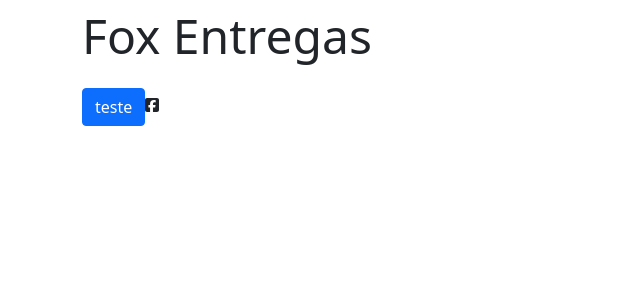
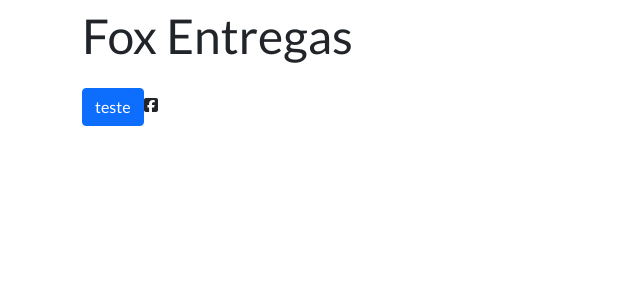
Before and after one commit to danilobrun/PJ4-5-FOX-ENTREGAS, a React (Create React App) app in the folder front-end/: page / in a window 1280 px wide. Shown: the top 300 px of the page, without its empty margins (0-640 px from the left). Built offline with nearby package versions, Linux system fonts and the light colour scheme.

Commit message:
adiciona font google fonts e cria nosso globalstyle para usar no body

```diff
--- a/front-end/public/index.html
+++ b/front-end/public/index.html
@@ -19,6 +19,9 @@
       Learn how to configure a non-root public URL by running `npm run build`.
     -->
     <title>Fox Entregas</title>
+    <link rel="preconnect" href="https://fonts.googleapis.com">
+    <link rel="preconnect" href="https://fonts.gstatic.com" crossorigin>
+    <link href="https://fonts.googleapis.com/css2?family=Lato:wght@400;700&display=swap" rel="stylesheet">
   </head>
   <body>
     <noscript>You need to enable JavaScript to run this app.</noscript>
--- /dev/null
+++ b/front-end/src/assets/css/global.ts
@@ -0,0 +1,7 @@
+import { createGlobalStyle } from "styled-components";
+
+export const GlobalStyle = createGlobalStyle`
+    body {
+        font-family: 'Lato', sans-serif;
+    }
+`
--- a/front-end/src/index.tsx
+++ b/front-end/src/index.tsx
@@ -5,6 +5,7 @@
 import 'react-toastify/dist/ReactToastify.css';
 import { BrowserRouter } from 'react-router-dom';
 import { ToastContainer } from 'react-toastify';
+import { GlobalStyle } from './assets/css/global';
 
 const root = ReactDOM.createRoot(
   document.getElementById('root') as HTMLElement
@@ -12,6 +13,7 @@
 root.render(
   <React.StrictMode>
     <BrowserRouter>
+      <GlobalStyle />
       <App />
       <ToastContainer />
     </BrowserRouter>
```
